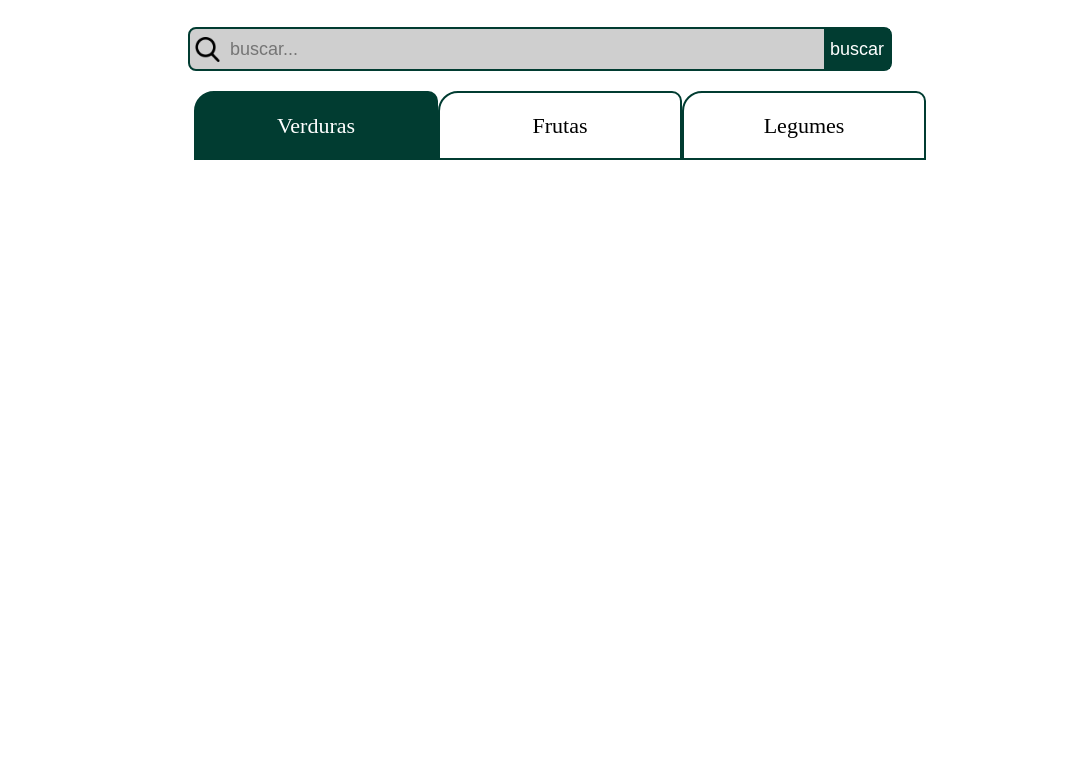
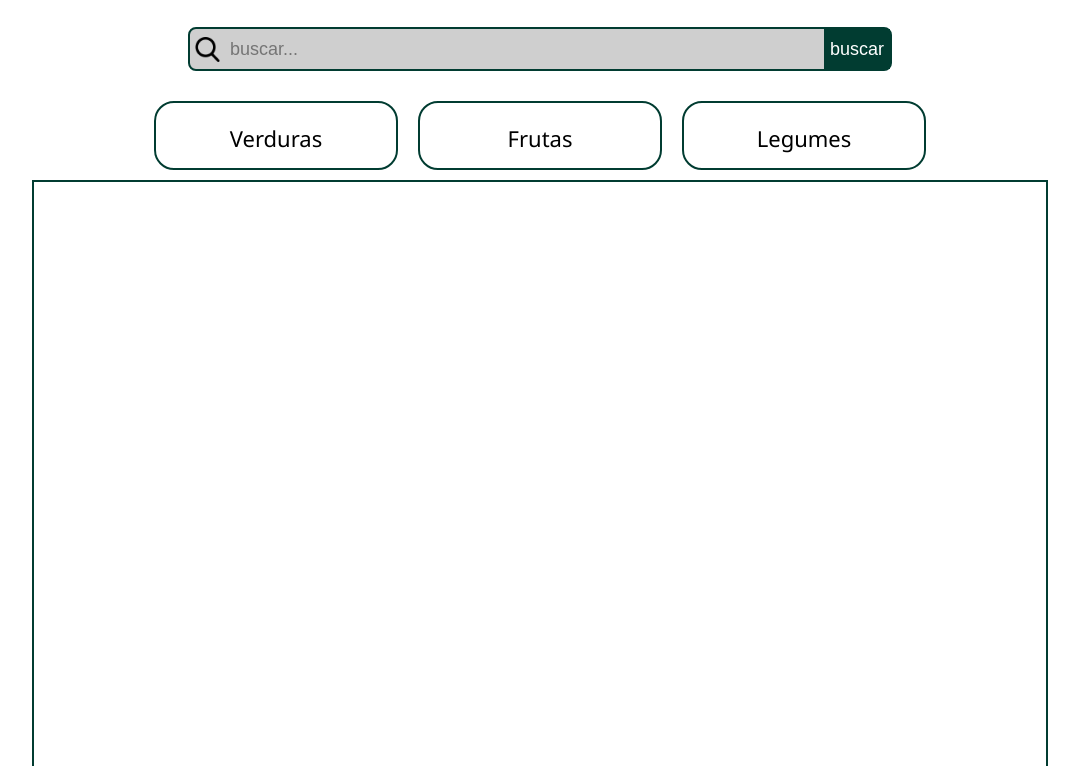
Before and after one commit to RafaelRigo/DaRoca, a plain HTML site: page codigo/principal/index.html in a window 1280 px wide. Shown: the part 314-1080 px from the top of the page, without its empty margins (100-1179 px from the left). Before the commit the page ends 800 px from the top, so only its background shows below. Drawn offline with Linux system fonts and the light colour scheme.

Commit message:
inicio da tela de mercadoria

```diff
--- a/codigo/principal/index.html
+++ b/codigo/principal/index.html
@@ -30,20 +30,25 @@
             <input type="text" placeholder="buscar..." id="txt-buscar">
             <button id="bt-buscar">buscar</button>
         </div>
-        <ul id="produtos">
+
+        <ul id="produtos" style="padding: 0">
             <li>
-                <input id="verdura" type="radio" name="produto" checked="checked">
+                <input id="verdura" type="checkbox" name="produto">
                 <label for="verdura">Verduras</label>
             </li>
             <li>
-                <input id="fruta" type="radio" name="produto" >
+                <input id="fruta" type="checkbox" name="produto" >
                 <label for="fruta">Frutas</label>
             </li>
             <li>
-                <input id="legume" type="radio" name="produto" >
+                <input id="legume" type="checkbox" name="produto" >
                 <label for="legume">Legumes</label>
             </li>
         </ul>
+
+        <div id="mercadoria">
+
+        </div>
     </main>
 </body>
 </html>
--- a/codigo/principal/style.css
+++ b/codigo/principal/style.css
@@ -196,8 +196,11 @@ main p{
     font-size: 22px;
     padding: 20px;
     text-align: center;
-    border-radius: 20px 10px 0px 0px;
+    border-radius: 20px;
     border: 2px solid #013C31;
+    margin: 10px;
+    font-family: var(--font);
+    margin-bottom: 10px;
 }
 
 #produtos label, #produtos input {
@@ -218,6 +221,7 @@ main p{
     height: 0;
     visibility: hidden;
     margin: 0;
+    padding: 0px;
 }
 
 #produtos {
@@ -232,3 +236,10 @@ input[name="produto"]:checked+label, .Checked+label {
     color: white;
     border-bottom: none;
 }
+
+#mercadoria {
+    border: 2px solid #013C31;
+    width: 80%;
+    margin: auto;
+    height: 900px;
+}
```
